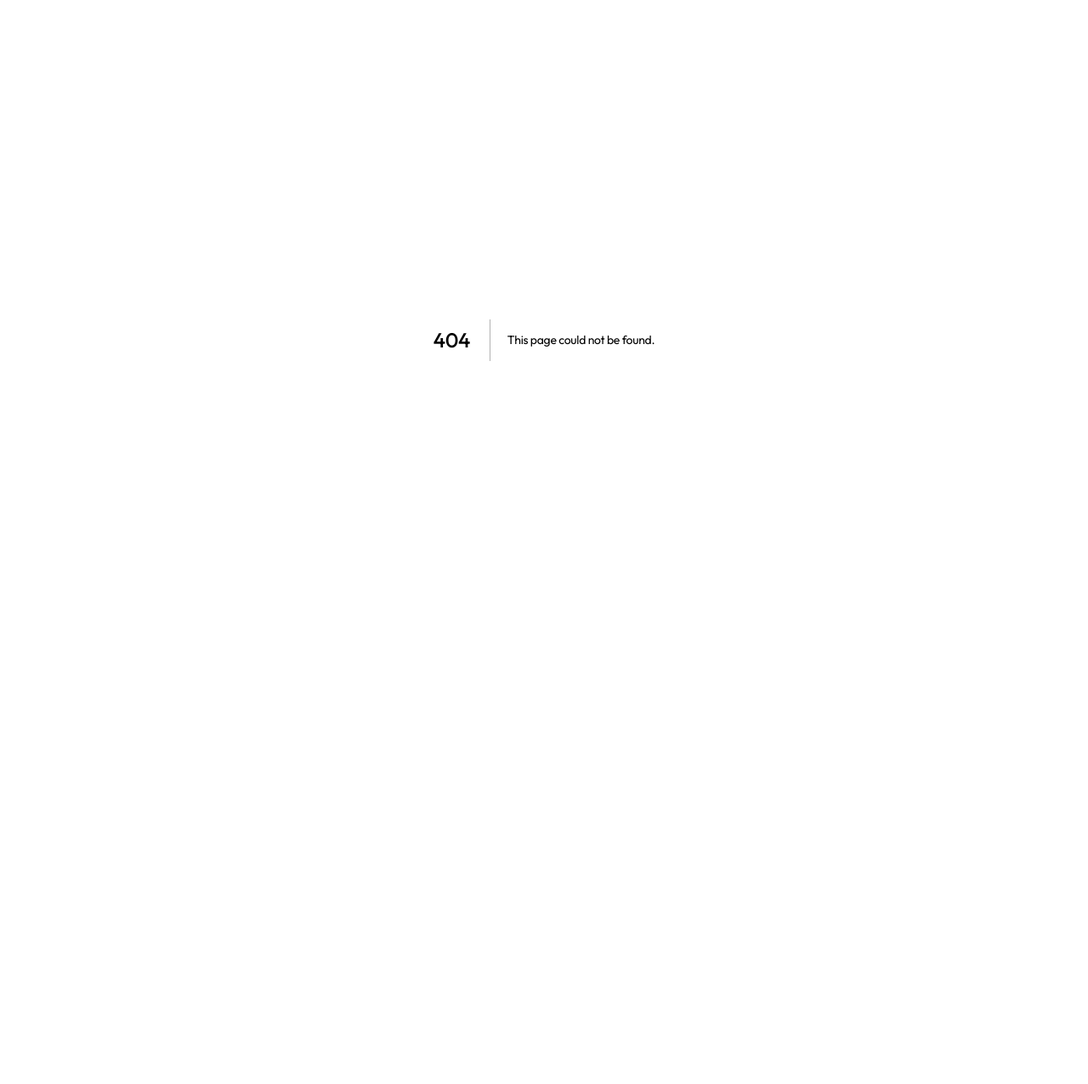
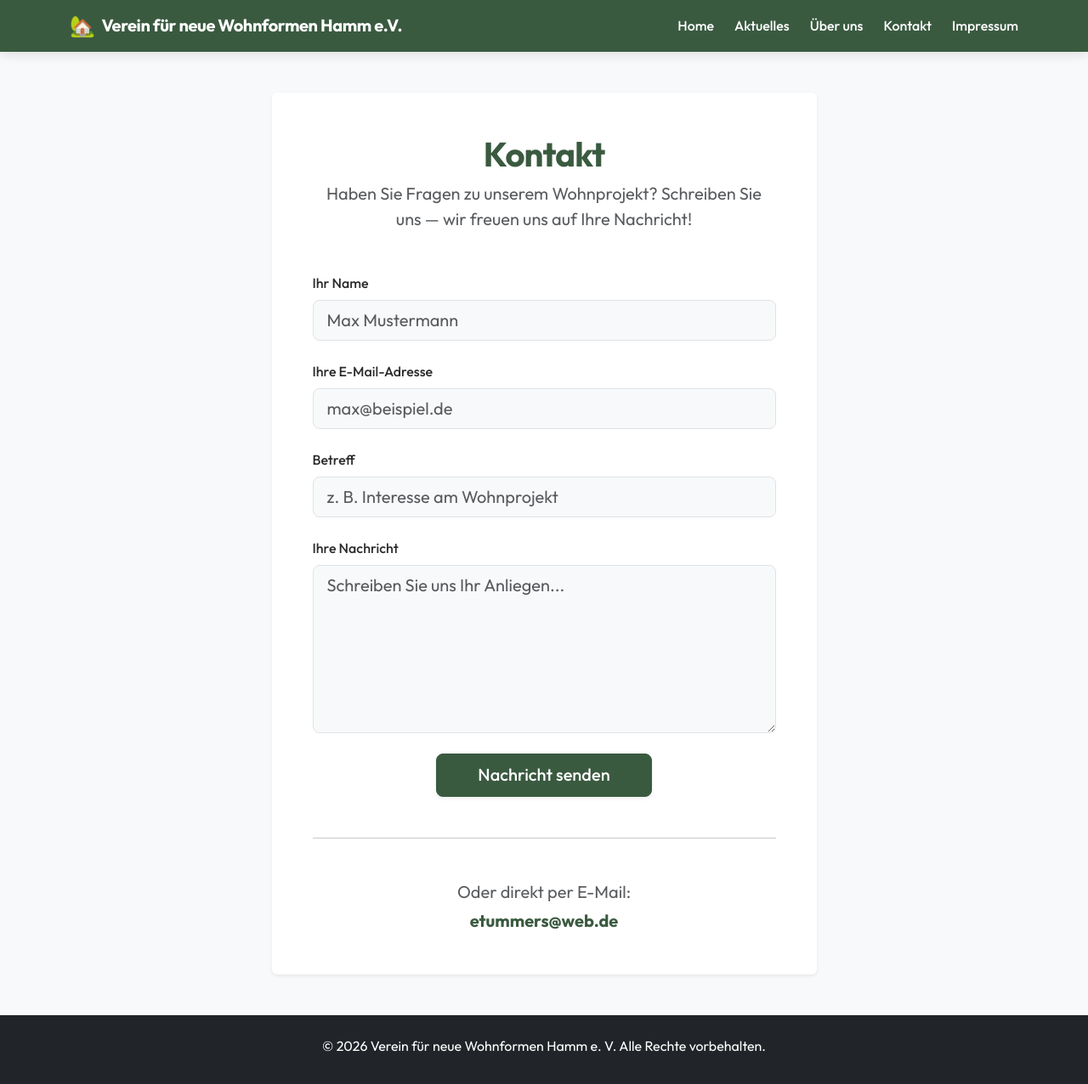
Before and after one commit to SeliasBaneJS/neue-wohnformen-hamm, a Next.js app: page /kontakt in a window 1280 px wide. Before the commit this address had no page. Shown: the top 1276 px of the page at 85% size. Before the commit the page ends 800 px from the top, so only its background shows below. Built offline with nearby package versions, Linux system fonts and the light colour scheme.

Commit message:
Add contact form (Netlify Forms) with thank-you page and nav link

```diff
--- /dev/null
+++ b/app/kontakt/page.tsx
@@ -0,0 +1,57 @@
+import Header from "@/components/Header";
+import Footer from "@/components/Footer";
+
+export default function Kontakt() {
+  return (
+    <div className="d-flex flex-column min-vh-100">
+      <Header />
+      <main className="flex-grow-1 container py-5">
+        <div className="row justify-content-center">
+          <div className="col-lg-7">
+            <div className="card border-0 shadow-sm bg-white p-4 p-md-5">
+              <h1 className="mb-2 fw-bold text-primary text-center">Kontakt</h1>
+              <p className="text-center text-muted mb-5 fs-5">
+                Haben Sie Fragen zu unserem Wohnprojekt? Schreiben Sie uns — wir freuen uns auf Ihre Nachricht!
+              </p>
+
+              <form name="kontakt" method="POST" data-netlify="true" action="/kontakt/danke">
+                <input type="hidden" name="form-name" value="kontakt" />
+
+                <div className="mb-4">
+                  <label htmlFor="name" className="form-label fw-medium">Ihr Name</label>
+                  <input type="text" className="form-control form-control-lg rounded-3" id="name" name="name" required placeholder="Max Mustermann" />
+                </div>
+
+                <div className="mb-4">
+                  <label htmlFor="email" className="form-label fw-medium">Ihre E-Mail-Adresse</label>
+                  <input type="email" className="form-control form-control-lg rounded-3" id="email" name="email" required placeholder="max@beispiel.de" />
+                </div>
+
+                <div className="mb-4">
+                  <label htmlFor="betreff" className="form-label fw-medium">Betreff</label>
+                  <input type="text" className="form-control form-control-lg rounded-3" id="betreff" name="betreff" placeholder="z. B. Interesse am Wohnprojekt" />
+                </div>
+
+                <div className="mb-4">
+                  <label htmlFor="nachricht" className="form-label fw-medium">Ihre Nachricht</label>
+                  <textarea className="form-control form-control-lg rounded-3" id="nachricht" name="nachricht" rows={6} required placeholder="Schreiben Sie uns Ihr Anliegen..."></textarea>
+                </div>
+
+                <div className="text-center">
+                  <button type="submit" className="btn btn-primary btn-lg px-5 shadow-sm">Nachricht senden</button>
+                </div>
+              </form>
+
+              <hr className="my-5" />
+              <div className="text-center text-muted">
+                <p className="mb-1 fs-5">Oder direkt per E-Mail:</p>
+                <a href="mailto:etummers@web.de" className="text-primary fw-bold fs-5 text-decoration-none">etummers@web.de</a>
+              </div>
+            </div>
+          </div>
+        </div>
+      </main>
+      <Footer />
+    </div>
+  );
+}
--- a/components/Header.tsx
+++ b/components/Header.tsx
@@ -13,6 +13,7 @@ export default function Header() {
           <Link href="/" className="text-white text-decoration-none fw-medium nav-link-custom">Home</Link>
           <Link href="/aktuelles" className="text-white text-decoration-none fw-medium nav-link-custom">Aktuelles</Link>
           <Link href="/about" className="text-white text-decoration-none fw-medium nav-link-custom">Über uns</Link>
+          <Link href="/kontakt" className="text-white text-decoration-none fw-medium nav-link-custom">Kontakt</Link>
           <Link href="/impressum" className="text-white text-decoration-none fw-medium nav-link-custom">Impressum</Link>
         </nav>
       </div>
```
Also changed, not shown: app/kontakt/danke/page.tsx (added, +28 -0 lines), 1 other file (tests, documents, lock files or other folders).
